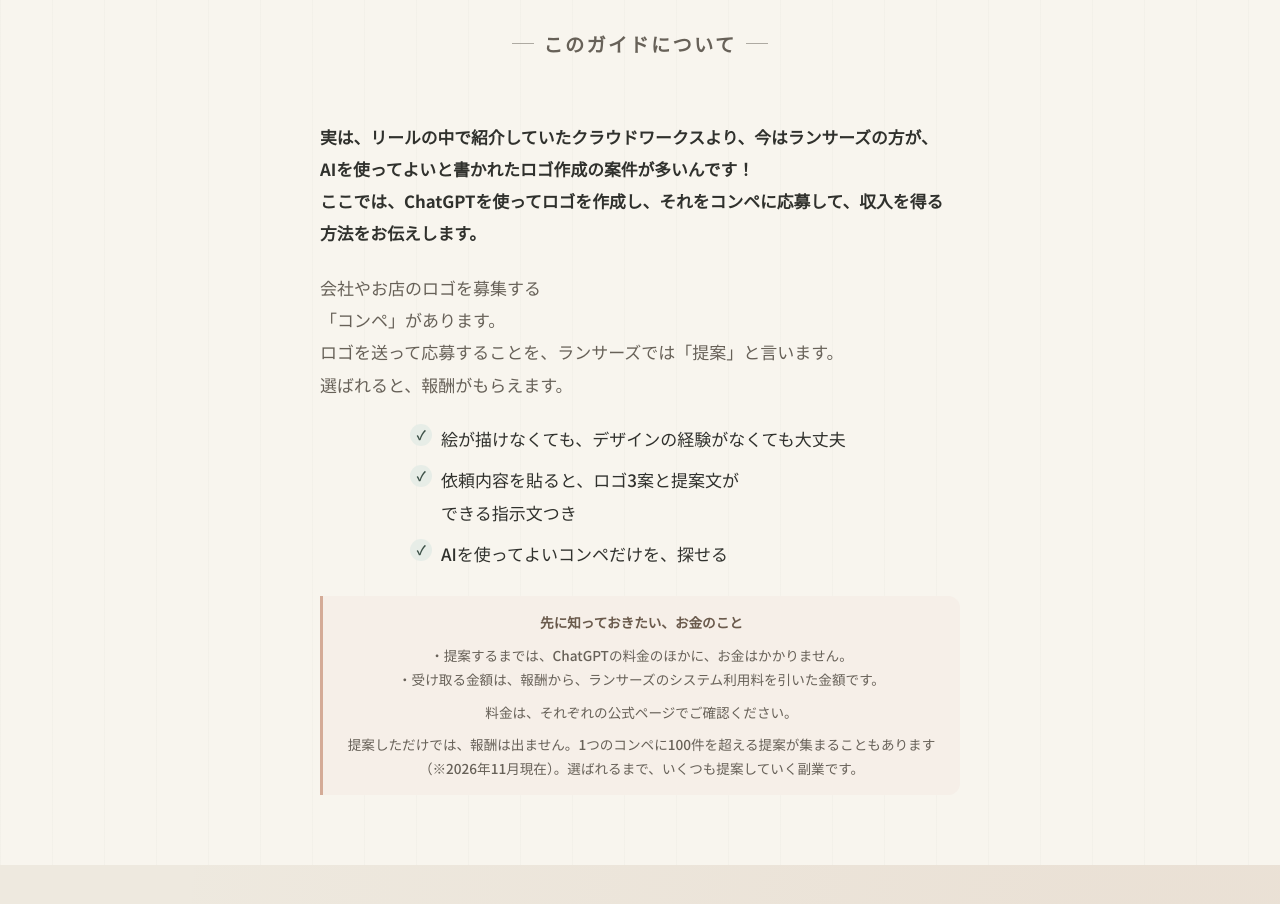
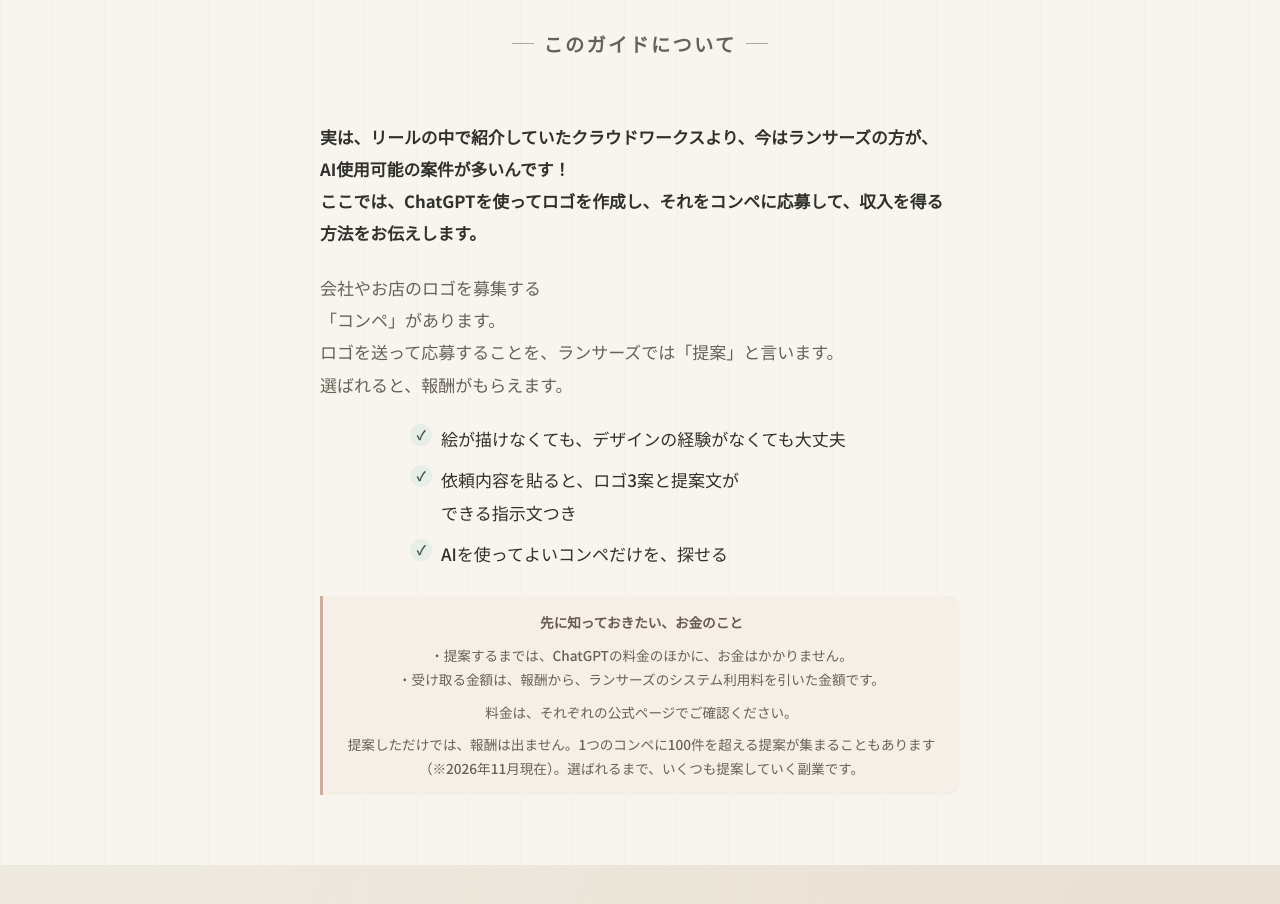
Before and after one commit to ryooh18-byte/Chatgpt-logosakusei, a plain HTML site: page index.html in a window 1280 px wide. Shown: the part 1620-2524 px from the top of the page. Drawn offline with Linux system fonts and the light colour scheme.

Commit message:
冒頭の言い回しを短くする（AI使用可能の案件が多い）
Co-Authored-By: Claude Sonnet 5.5 <noreply@anthropic.com>

```diff
--- a/index.html
+++ b/index.html
@@ -263,7 +263,7 @@ AIで副収入を得るための方法を、
         <div class="section-head">
           <p class="eyebrow">このガイドについて</p>
         </div>
-        <p class="lead-strong">実は、リールの中で紹介していたクラウドワークスより、今はランサーズの方が、AIを使ってよいと書かれたロゴ作成の案件が多いんです！<br>ここでは、ChatGPTを使ってロゴを作成し、それをコンペに応募して、収入を得る方法をお伝えします。</p>
+        <p class="lead-strong">実は、リールの中で紹介していたクラウドワークスより、今はランサーズの方が、AI使用可能の案件が多いんです！<br>ここでは、ChatGPTを使ってロゴを作成し、それをコンペに応募して、収入を得る方法をお伝えします。</p>
         <p>会社やお店のロゴを募集する<br><span class="nw">「コンペ」</span>があります。<br>ロゴを送って応募することを、ランサーズでは<span class="nw">「提案」</span>と言います。<br>選ばれると、報酬がもらえます。</p>
         <ul class="check-list">
           <li>絵が描けなくても、デザインの経験がなくても大丈夫</li>
```
